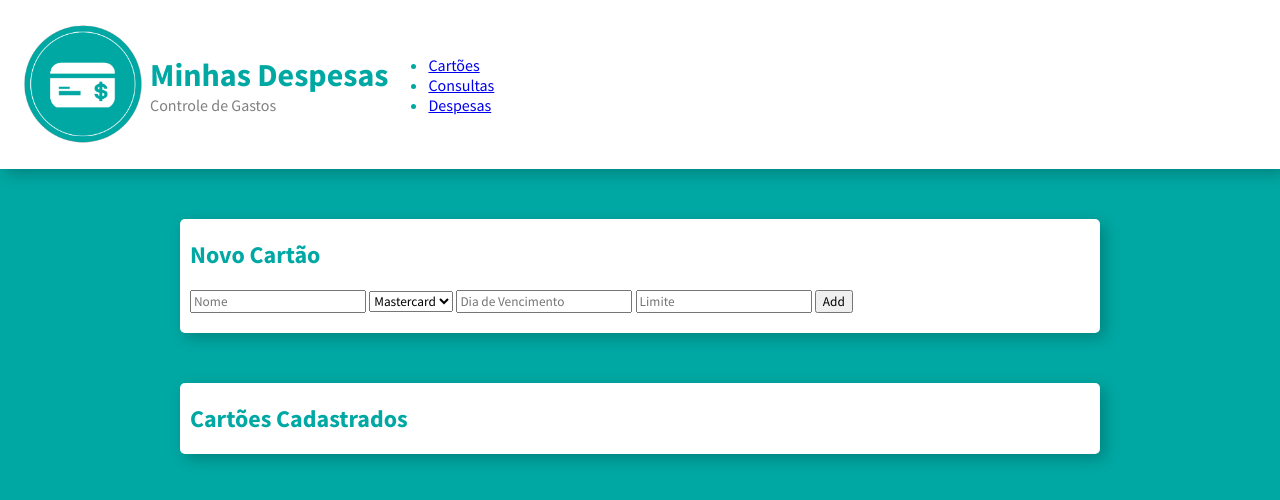
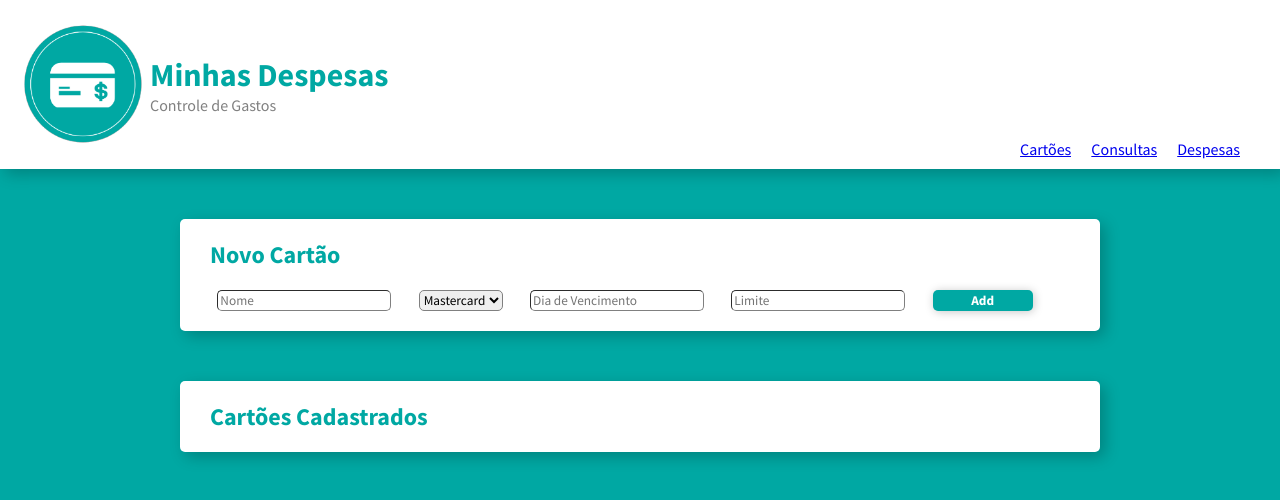
Before and after one commit to clararomeiro/Gerenciador-de-gastos, a plain HTML site: page frontend/cartoes.html in a window 1280 px wide. Drawn offline with Linux system fonts and the light colour scheme.

Commit message:
ajuste tela cartões

```diff
--- a/frontend/cartoes.html
+++ b/frontend/cartoes.html
@@ -22,15 +22,15 @@
                 <h1>Minhas Despesas</h1>
                 <span>Controle de Gastos</span>
             </div>
+        </div>
 
         <nav>
-                <ul class="menu">
+            <ul>
                 <li><a href="cartoes.html">Cartões</a></li>
                 <li><a href="consultas.html">Consultas</a></li>
                 <li><a href="despesas.html">Despesas</a></li>
             </ul>
         </nav>
-        </div>
 
     </header>
 
@@ -38,15 +38,15 @@
         <div class="box">
             <h2>Novo Cartão</h2>
             <div class="content">
-                <input type="text" placeholder="Nome">
-                <select id="bandeira" placeholder="Bandeira">
+                <input type="text" class="inputs" placeholder="Nome">
+                <select id="bandeira" class="inputs" placeholder="Bandeira">
                     <option value="Option 1">Mastercard</option>
                     <option value="Option 2">Visa</option>
                     <option value="Option 3">Elo</option>
                     <option value="Option 4">Hipercard</option>
                 </select>
-                <input type="number" placeholder="Dia de Vencimento">
-                <input type="number" placeholder="Limite">
+                <input type="number" class="inputs" placeholder="Dia de Vencimento">
+                <input type="number" class="inputs" placeholder="Limite">
                 <button onclick="cartao.adicionar()">Add</button>
             </div>
         </div>
--- a/frontend/javascript/css/styles.css
+++ b/frontend/javascript/css/styles.css
@@ -10,7 +10,8 @@ header{
   background-color: #FFFFFF;
   box-shadow: 5px 5px 15px rgba(0, 0, 0, 0.218);
   color:#00A8A3;
-  justify-content: space-around;
+  justify-content: space-between;
+  display: flex;
 
 }
 header > div{
@@ -24,6 +25,26 @@ header > div > img {
     max-height: 130px;
 }
 
+header > nav{
+   background-color: white;
+   align-self: flex-end;
+
+}
+
+nav > ul{
+    display: flex;
+    padding-bottom: 10px;
+    padding-right: 40px;
+}
+
+
+nav > ul >li{
+    background-color: white;
+    border: black;
+    list-style: none;
+    display: inline-block;
+    padding-left: 20px;
+}
 
 
 span{
@@ -42,19 +63,34 @@ div.box{
     box-shadow: 5px 5px 15px rgba(0, 0, 0, 0.218);
 }
 
-h1{
-
-}
 
 h2{
     padding-top: 20px;
     padding-bottom: 20px;
-    padding-left: 10px;
+    padding-left: 30px;
     color: #00A8A3;
 }
 
 .content{
-    justify-content: space-around;
+    display:flex;
+    justify-content: space-evenly;
     padding-left: 10px;
+    padding-right: 40px;
     padding-bottom: 20px;
 }
+
+.inputs{
+    border-color: gray;
+    border-radius: 5px;
+    border-width: 1px;
+}
+
+button{
+    color: white;
+    background-color: #00A8A3;
+    border: none;
+    border-radius: 5px;
+    width: 100px;
+    box-shadow: 1px 1px 10px rgba(0, 0, 0, 0.218);
+    font-weight: bold;
+}
```
Lines whose indentation alone changed are shown as unchanged.
